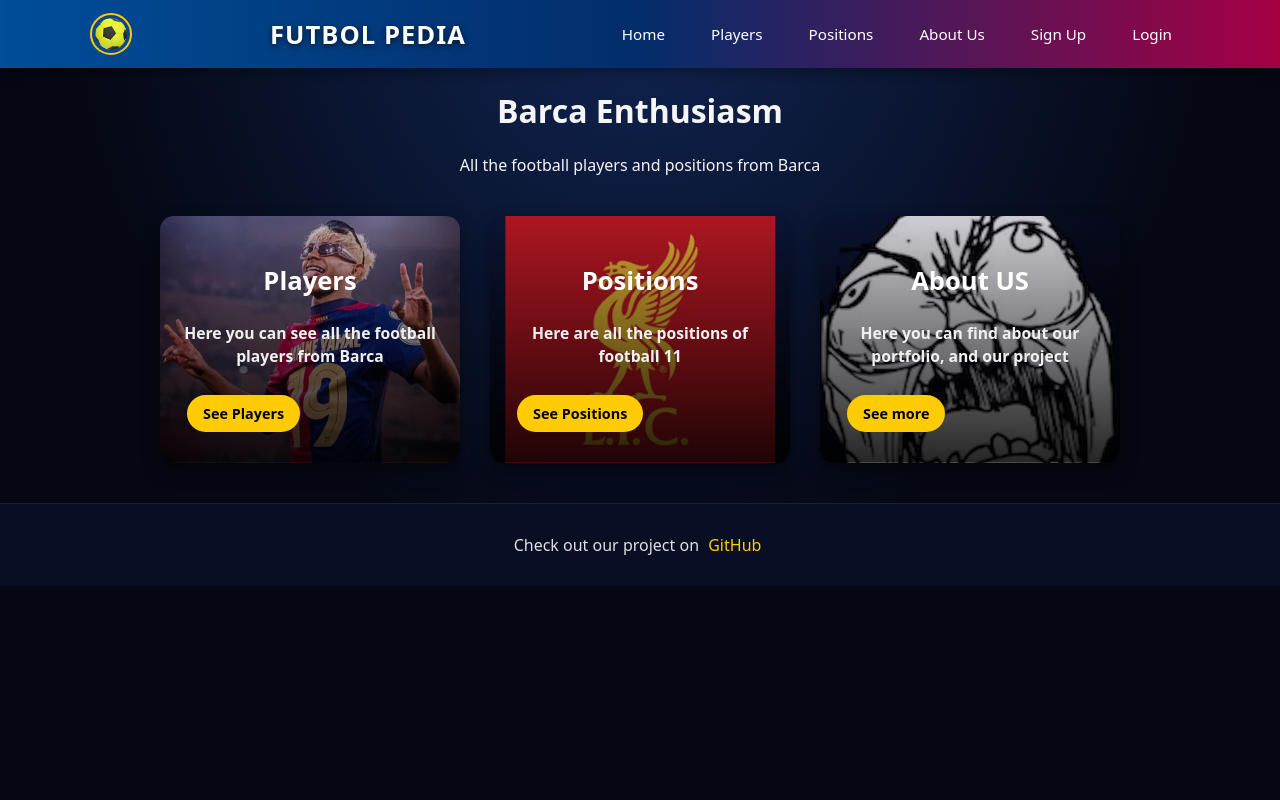
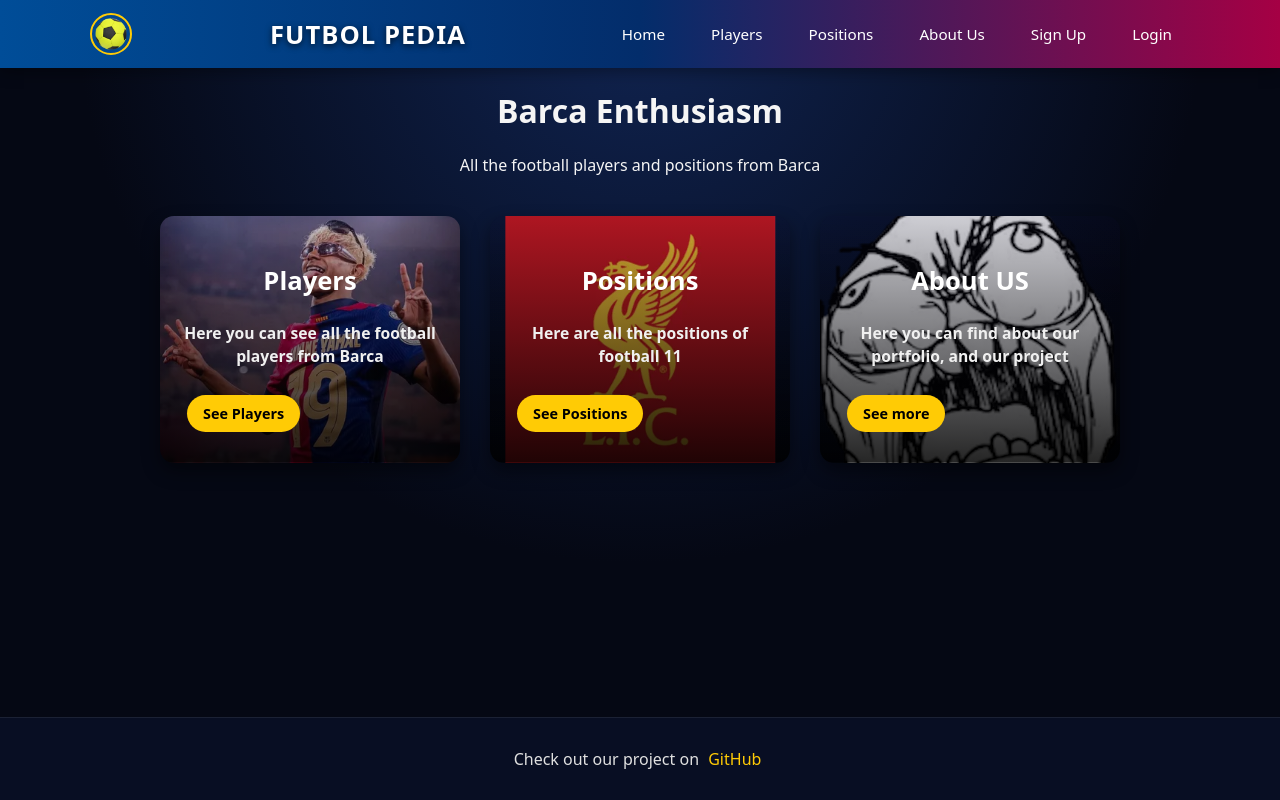
Before and after one commit to MateoSancho/futbol-project-client, a React (Vite) app: page / in a window 1280 px wide. Built offline with nearby package versions, Linux system fonts and the light colour scheme.

Commit message:
some changes in the css

```diff
--- a/src/App.css
+++ b/src/App.css
@@ -36,6 +36,17 @@ body {
   display: flex;
   flex-direction: column;
 }
+
+#app-wrapper {
+  min-height: 100vh;
+  display: flex;
+  flex-direction: column;
+}
+
+.app-content {
+  flex: 1;
+}
+
 
 a {
   margin: 5px;
@@ -336,6 +347,18 @@ hr {
   justify-content: space-between;
   transition: transform 0.2s ease, box-shadow 0.2s ease;
 }
+
+/* GRID para mostrar todas las posiciones centradas */
+.positions-grid {
+  display: grid;
+  grid-template-columns: repeat(auto-fit, minmax(260px, 1fr));
+  gap: 25px;
+  max-width: 1100px;
+  margin: 20px auto;
+  padding: 20px;
+  justify-items: center;
+}
+
 
 .player-card:hover {
   transform: translateY(-4px);
--- a/src/App.jsx
+++ b/src/App.jsx
@@ -18,12 +18,12 @@ import Error from "./pages/Error";
 function App() {
   return (
     <BrowserRouter>
-      <div>
-        <div>
+      <div id="app-wrapper">
+
           <Navbar />
-        </div>
 
-        <div>
+
+        <div className="app-content">
           <Routes>
             <Route path="/" element={<Home />} />
             <Route path="/players" element={<Players />} />
@@ -38,9 +38,9 @@ function App() {
           </Routes>
         </div>
 
-        <div>
+
           <Footer />
-        </div>
+
       </div>
     </BrowserRouter>
   );
--- a/src/pages/Positions.jsx
+++ b/src/pages/Positions.jsx
@@ -69,9 +69,12 @@ function Positions() {
                     <h3>No positions found matching your search.</h3>
                 </div>
             ) : (
-                filteredPositions.map((eachPosition) => {
-                return <PositionCard key={eachPosition._id} position={eachPosition}/>;
-                })
+                <div className="positions-grid">
+                {filteredPositions.map((eachPosition) => {
+                    return <PositionCard key={eachPosition._id} position={eachPosition} />;
+                })}
+</div>
+
             )}
         </div>
     )
```
